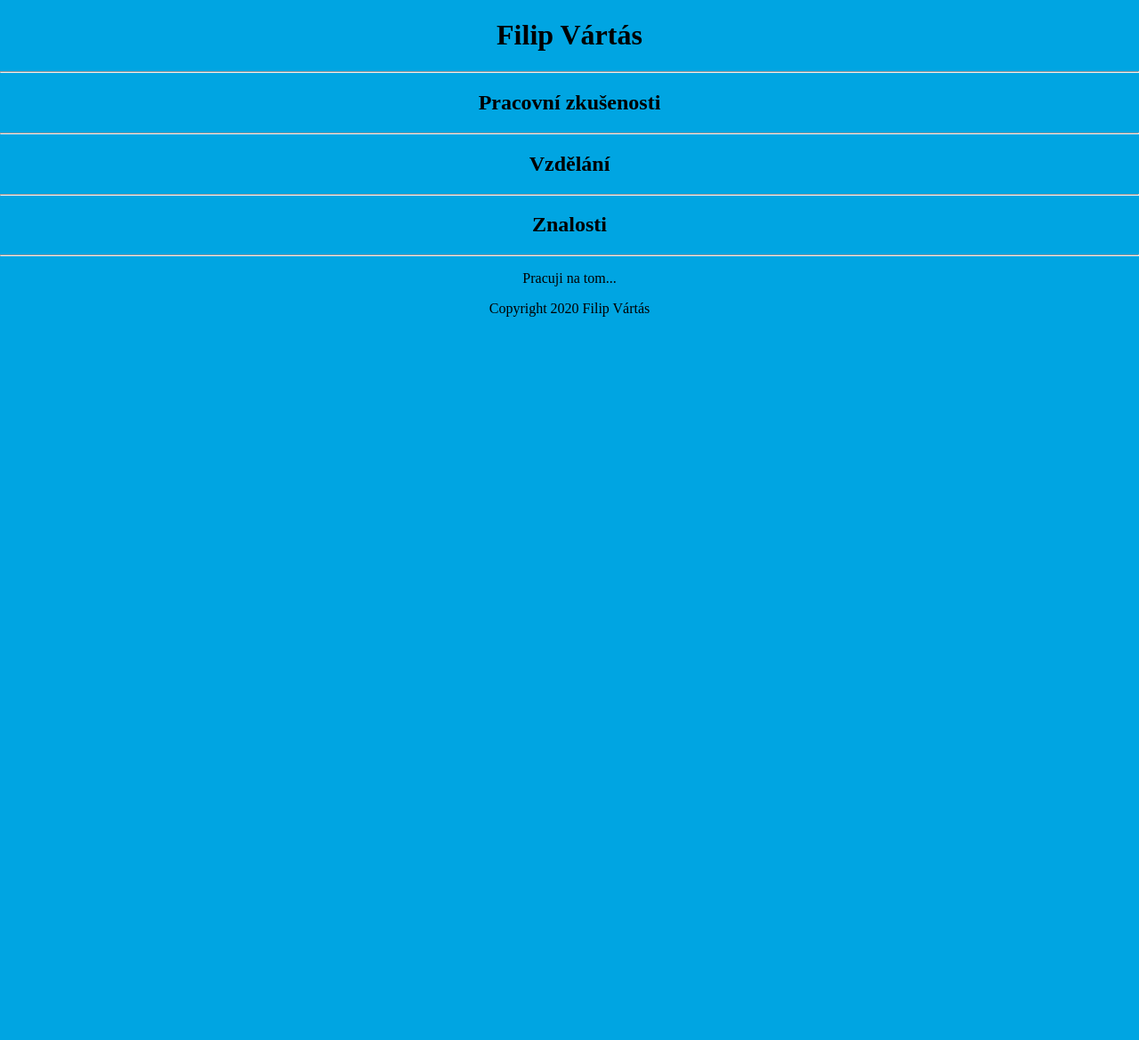
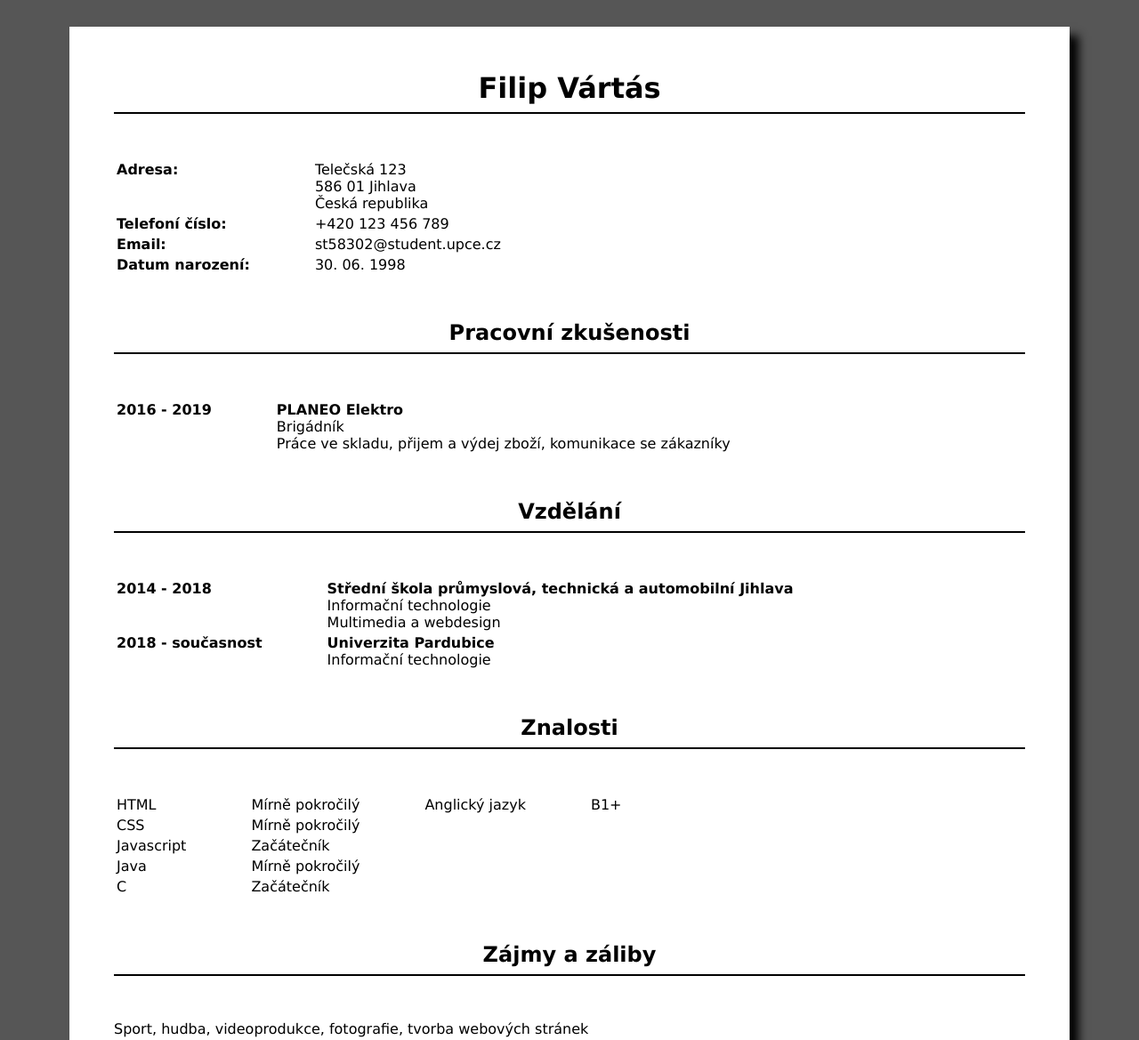
Before and after one commit to Fiftula/Vartas_Filip_IWWW, a plain HTML site: page CV/index.html in a window 1280 px wide. Shown: the top 1169 px of the page at 89% size. Before the commit the page ends 800 px from the top, so only its background shows below. Drawn offline with Linux system fonts and the light colour scheme.

Commit message:
Doděláno

```diff
--- a/CV/index.html
+++ b/CV/index.html
@@ -2,7 +2,7 @@
 <html lang="cs">
 
 <head>
-	<meta http-equiv="Content-Type" content="text/html; charset=UTF-8" />
+    <meta http-equiv="Content-Type" content="text/html; charset=UTF-8"/>
     <title>Filip Vártás - CV</title>
     <link rel="stylesheet" href="styles.css">
 </head>
@@ -11,13 +11,80 @@
 <div class="center">
     <h1>Filip Vártás</h1>
     <hr>
+    <table>
+        <tr>
+            <td><b>Adresa:</b></td>
+            <td>Telečská 123<br>586 01 Jihlava<br>Česká republika</td>
+        </tr>
+        <tr>
+            <td><b>Telefoní číslo:</b></td>
+            <td>+420 123 456 789</td>
+        </tr>
+        <tr>
+            <td><b>Email:</b></td>
+            <td>st58302@student.upce.cz</td>
+        </tr>
+        <tr>
+            <td><b>Datum narození:</b></td>
+            <td>30.&nbsp06.&nbsp1998</td>
+        </tr>
+    </table>
     <h2>Pracovní zkušenosti</h2>
     <hr>
+    <table>
+        <tr>
+            <td><b>2016 - 2019</b></td>
+            <td><b>PLANEO Elektro</b><br>Brigádník<br>Práce ve skladu, přijem a výdej zboží, komunikace se zákazníky
+            </td>
+        </tr>
+
+    </table>
+
     <h2>Vzdělání</h2>
     <hr>
+    <table>
+        <tr>
+            <td><b>2014 - 2018</b></td>
+            <td><b>Střední škola průmyslová, technická a automobilní Jihlava</b><br>Informační technologie<br>Multimedia
+                a webdesign
+            </td>
+        </tr>
+        <tr>
+            <td><b>2018 - současnost</b></td>
+            <td><b>Univerzita Pardubice</b><br>Informační technologie</td>
+        </tr>
+    </table>
+
     <h2>Znalosti</h2>
+    <hr/>
+    <table>
+        <tr>
+            <td>HTML</td>
+            <td>Mírně pokročilý</td>
+            <td>Anglický jazyk</td>
+            <td>B1+</td>
+        </tr>
+        <tr>
+            <td>CSS</td>
+            <td>Mírně pokročilý</td>
+        </tr>
+        <tr>
+            <td>Javascript</td>
+            <td>Začátečník</td>
+        </tr>
+        <tr>
+            <td>Java</td>
+            <td>Mírně pokročilý</td>
+        </tr>
+        <tr>
+            <td>C</td>
+            <td>Začátečník</td>
+        </tr>
+    </table>
+    <h2>Zájmy a záliby</h2>
     <hr>
-	<p>Pracuji na tom...</p>
+    <p>Sport, hudba, videoprodukce, fotografie, tvorba webových stránek</p>
+
 
     <footer>
         <p>Copyright 2020 Filip Vártás</p>
--- a/CV/styles.css
+++ b/CV/styles.css
@@ -1,10 +1,49 @@
-body{
+body {
     margin: 0 auto;
-    text-align: center;
-    background-color: #00a5e2;
-}
-.cetner{
-
-    max-width: 1024px;
+    text-align: left;
+    background-color: #565656;
+    font-family: Verdana, sans-serif;
 
 }
+
+.center {
+    background-color: #fff;
+    max-width: 1024px;
+    margin: 30px auto;
+    padding: 50px 50px 10px 50px;
+    box-shadow: #000 10px 10px 10px;
+}
+
+hr {
+    border: none;
+    width: 100%;
+    background-color: #000;
+    height: 2px;
+
+}
+
+h1, h2 {
+    text-align: center;
+    margin: 0 auto;
+}
+
+table {
+
+    margin-top: 50px;
+    margin-bottom: 50px;
+}
+
+p {
+    margin-top: 50px;
+    margin-bottom: 50px;
+}
+
+td {
+    padding-right: 70px;
+    vertical-align: top;
+}
+
+footer {
+    text-align: center;
+    margin-top: 100px;
+}
```
Lines whose indentation alone changed are shown as unchanged.
